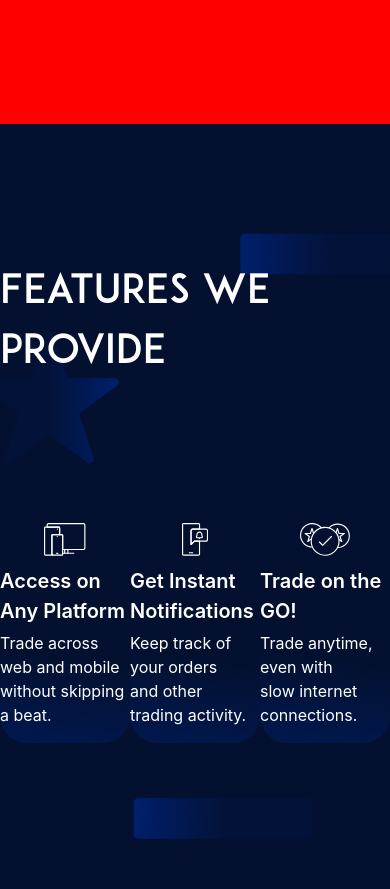
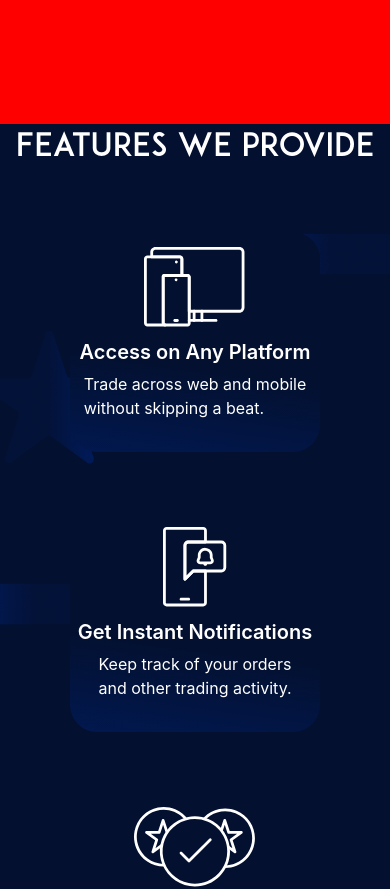
Before and after one commit to Arnavjain1703/ProfitBag, a React (Create React App) app in the folder frontend/: page / in a window 390 px wide. Shown: the part 1560-2449 px from the top of the page. Built offline with nearby package versions, Linux system fonts and the light colour scheme.

Commit message:
features responsive

```diff
--- a/frontend/src/Components/Features/Features.module.css
+++ b/frontend/src/Components/Features/Features.module.css
@@ -39,6 +39,7 @@
     font-size: 40px;
     font-family: headingfont;
     color: #fff;
+    /* text-align: center; */
     margin: auto;
     /* background: red; */
     padding: auto;
@@ -67,9 +68,52 @@
     flex-direction: column;
     }
 
-/*
-    @media(max-width: 1000px){
-        .featureContainer{
+
+    @media(max-width: 770px){
+        .featurebox{
+            width: 210px;
+        }
+
+        .featurehead{
+            font-size: 16px;
+        }
+
+        .text{
+            font-size: 14px;
+        }
+
+    }
+
+    @media(max-width: 750px){
+
+        .featurebox{
+            width: 250px;
+        }
+
+        .featureContainer {
             flex-direction: column;
         }
-    } */
+
+        .featurehead{
+            font-size: 20px;
+        }
+
+        .text{
+            font-size: 16px;
+        }
+
+        .featurebox{
+            margin-top: 60px;
+        }
+
+        .heading{
+            font-size: 32px ;
+        }
+    }
+
+    @media(max-width: 330px){
+
+        .heading{
+            font-size: 24px ;
+        }
+    }
```
Also changed, not shown: 1 other file (tests, documents, lock files or other folders).
